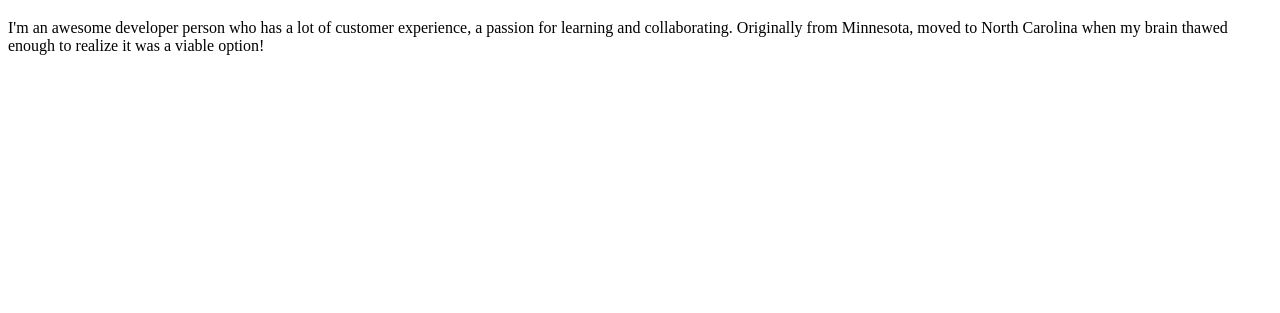
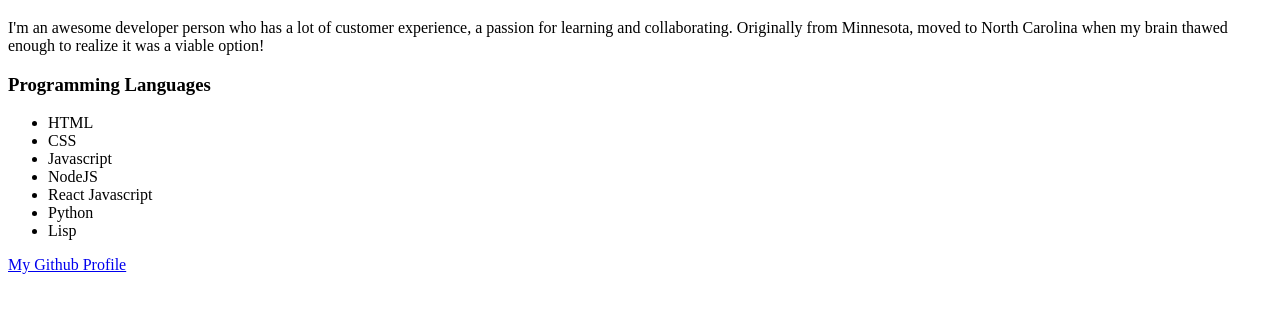
Before and after one commit to b-r-broge/Git-skills, a plain HTML site: page index.html in a window 1280 px wide. Shown: the part 61-374 px from the top of the page. Drawn offline with Linux system fonts and the light colour scheme.

Commit message:
Adding bio and languages

```diff
--- a/index.html
+++ b/index.html
@@ -9,5 +9,16 @@
     <p>
       I'm an awesome developer person who has a lot of customer experience, a passion for learning and collaborating.  Originally from Minnesota, moved to North Carolina when my brain thawed enough to realize it was a viable option!
     </p>
+    <h3>Programming Languages</h3>
+    <ul>
+      <li>HTML</li>
+      <li>CSS</li>
+      <li>Javascript</li>
+      <li>NodeJS</li>
+      <li>React Javascript</li>
+      <li>Python</li>
+      <li>Lisp</li>
+    </ul>
+    <a href="https://github.com/b-r-broge">My Github Profile</a>
   </body>
 </html>
```
